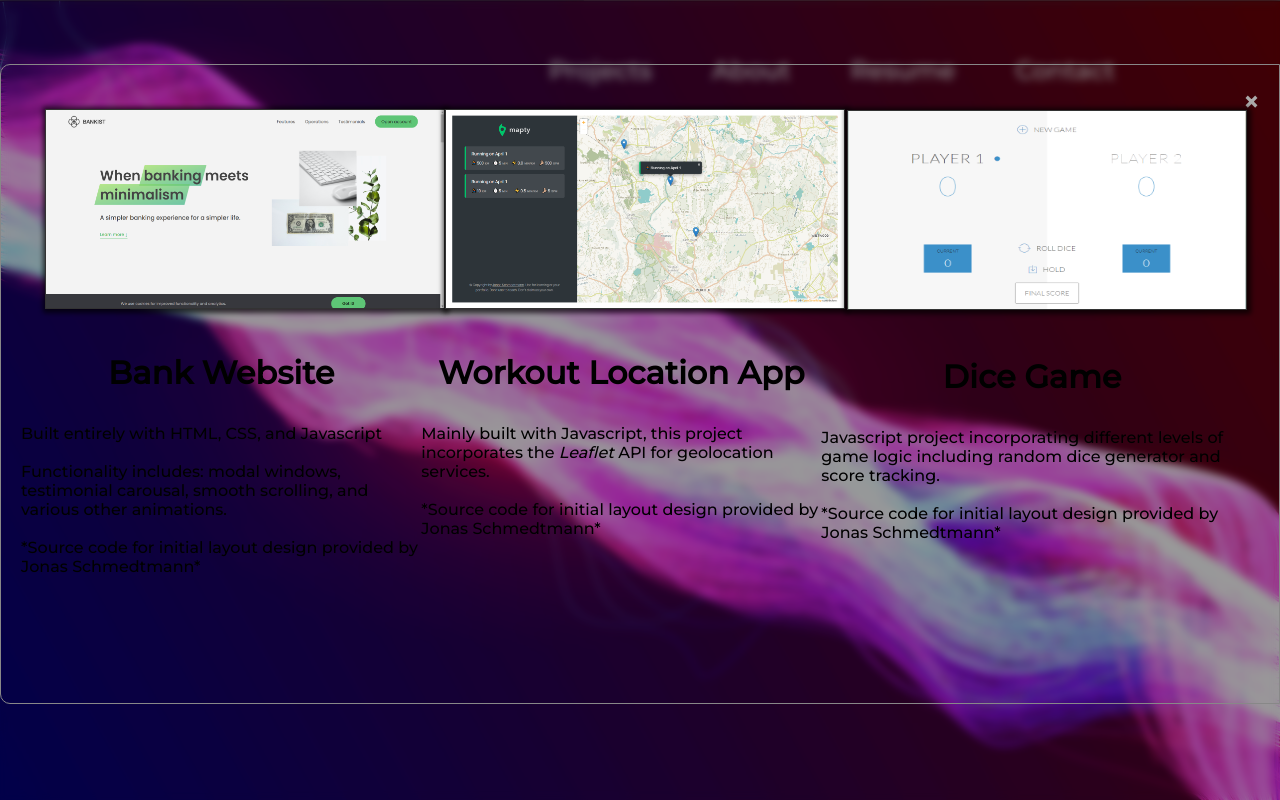
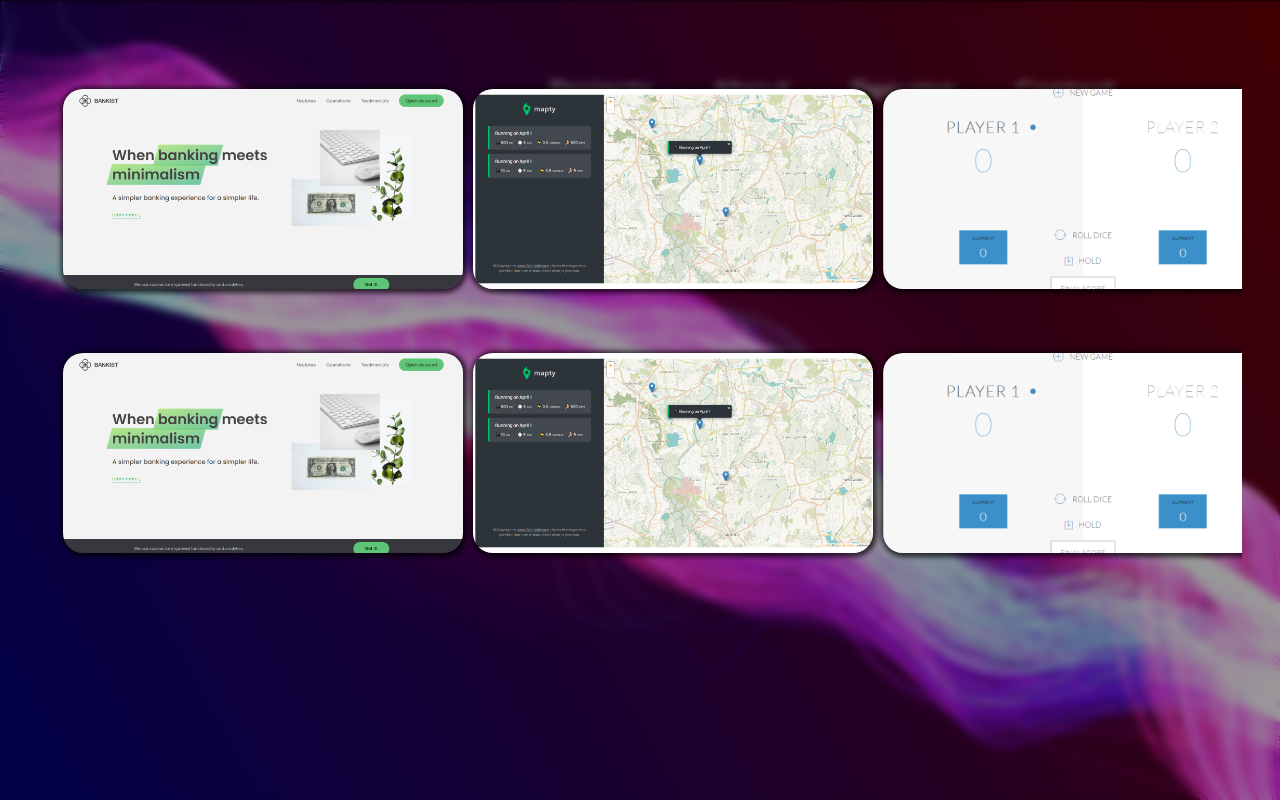
Before and after one commit to kwalorz/my_portfolio, a plain HTML site: page index.html in a window 1280 px wide. Both pictures are taken after a click on the link "Projects". Drawn offline with Linux system fonts and the light colour scheme.

Commit message:
edit to project layout

```diff
--- a/css/style.css
+++ b/css/style.css
@@ -12,11 +12,13 @@ header {
   position: relative;
   height: 100vh;
   width: 100%;
-  background: url(/img/Background_portfolio.png) center center / cover no-repeat;
+  background: #000000 url(/img/Background_portfolio.png) center center / cover
+    no-repeat;
 }
 
 nav {
   position: absolute;
+  top: 20px;
   right: 50px;
 }
 
@@ -73,35 +75,36 @@ nav ul li a:hover {
 /***********************Projects************************************/
 
 .modal-content-projects {
-  background-color: rgba(0, 0, 0, alpha);
+  background-color: rgba(0, 0, 0, 0);
   margin: 5% auto;
   padding: 20px;
-  border: 1px solid #888;
+
   border-radius: 10px 0px 0px 10px;
-  width: 100%;
+  width: 94%;
   height: 80%;
-  overflow: auto;
+  overflow: hidden;
 }
 
 .project-content {
-  display: flex;
+  display: grid;
+  grid-template-columns: 1fr 1fr 1fr;
+  grid-row-gap: 50px;
 }
 
 .project-window {
-  display: flex;
-  flex-direction: column;
 }
 
 .project-window > img {
-  border: 1px solid #333;
   box-shadow: 1px 1px 5px 3px rgba(0, 0, 0, 0.7);
-  margin: 6%;
+  margin: 5px;
+  border-radius: 20px;
   height: 200px;
   width: 400px;
+  object-fit: cover;
+  object-position: center;
 }
 
 .project-text {
-  margin-top: 5%;
 }
 
 .project-text > h1 {
--- a/index.html
+++ b/index.html
@@ -35,42 +35,21 @@
         <div class="project-content">
           <div class="project-window">
             <img src="img/bank_website.png" alt="bank_website" />
-            <div class="project-text">
-              <h1>Bank Website</h1>
-              <p>
-                Built entirely with HTML, CSS, and Javascript <br /><br />
-                Functionality includes: modal windows, testimonial carousal,
-                smooth scrolling, and various other animations. <br />
-                <br />
-                *Source code for initial layout design provided by Jonas
-                Schmedtmann*
-              </p>
-            </div>
           </div>
           <div class="project-window">
             <img src="img/mapty_app.png" alt="mapty_app" />
-            <div class="project-text">
-              <h1>Workout Location App</h1>
-              <p>
-                Mainly built with Javascript, this project incorporates the
-                <em>Leaflet</em> API for geolocation services. <br /><br />
-                *Source code for initial layout design provided by Jonas
-                Schmedtmann*
-              </p>
-            </div>
           </div>
           <div class="project-window">
             <img src="img/dice_game.png" alt="dice_game" />
-            <div class="project-text">
-              <h1>Dice Game</h1>
-              <p>
-                Javascript project incorporating different levels of game logic
-                including random dice generator and score tracking. <br />
-                <br />
-                *Source code for initial layout design provided by Jonas
-                Schmedtmann*
-              </p>
-            </div>
+          </div>
+          <div class="project-window">
+            <img src="img/bank_website.png" alt="bank_website" />
+          </div>
+          <div class="project-window">
+            <img src="img/mapty_app.png" alt="mapty_app" />
+          </div>
+          <div class="project-window">
+            <img src="img/dice_game.png" alt="dice_game" />
           </div>
         </div>
       </div>
```
